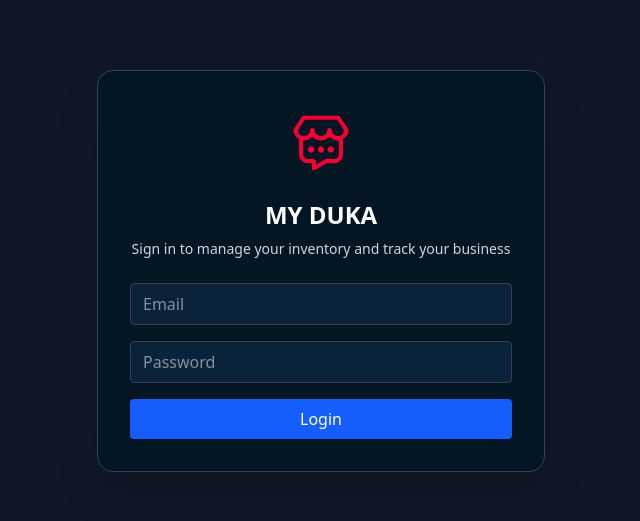
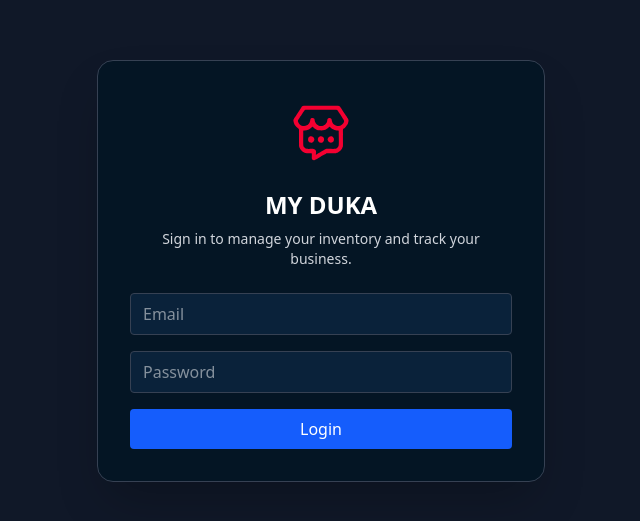
Before and after one commit to LegrandSir/MyDuka-group-5, a React (Vite) app in the folder client/: page /login in a window 1280 px wide. Shown: the part 129-650 px from the top of the page, without its empty margins (319-959 px from the left). Built offline with nearby package versions, Linux system fonts and the light colour scheme.

Commit message:
added a test note on login.jsx ln 50

```diff
--- a/client/src/pages/Login.jsx
+++ b/client/src/pages/Login.jsx
@@ -47,7 +47,7 @@ export default function Login() {
           MY DUKA
         </h1>
         <p className="text-gray-300 text-sm text-center mb-6">
-          Sign in to manage your inventory and track your business
+          Sign in to manage your inventory and track your business.
         </p>
 
         <form onSubmit={handleSubmit} className="space-y-4">
```
